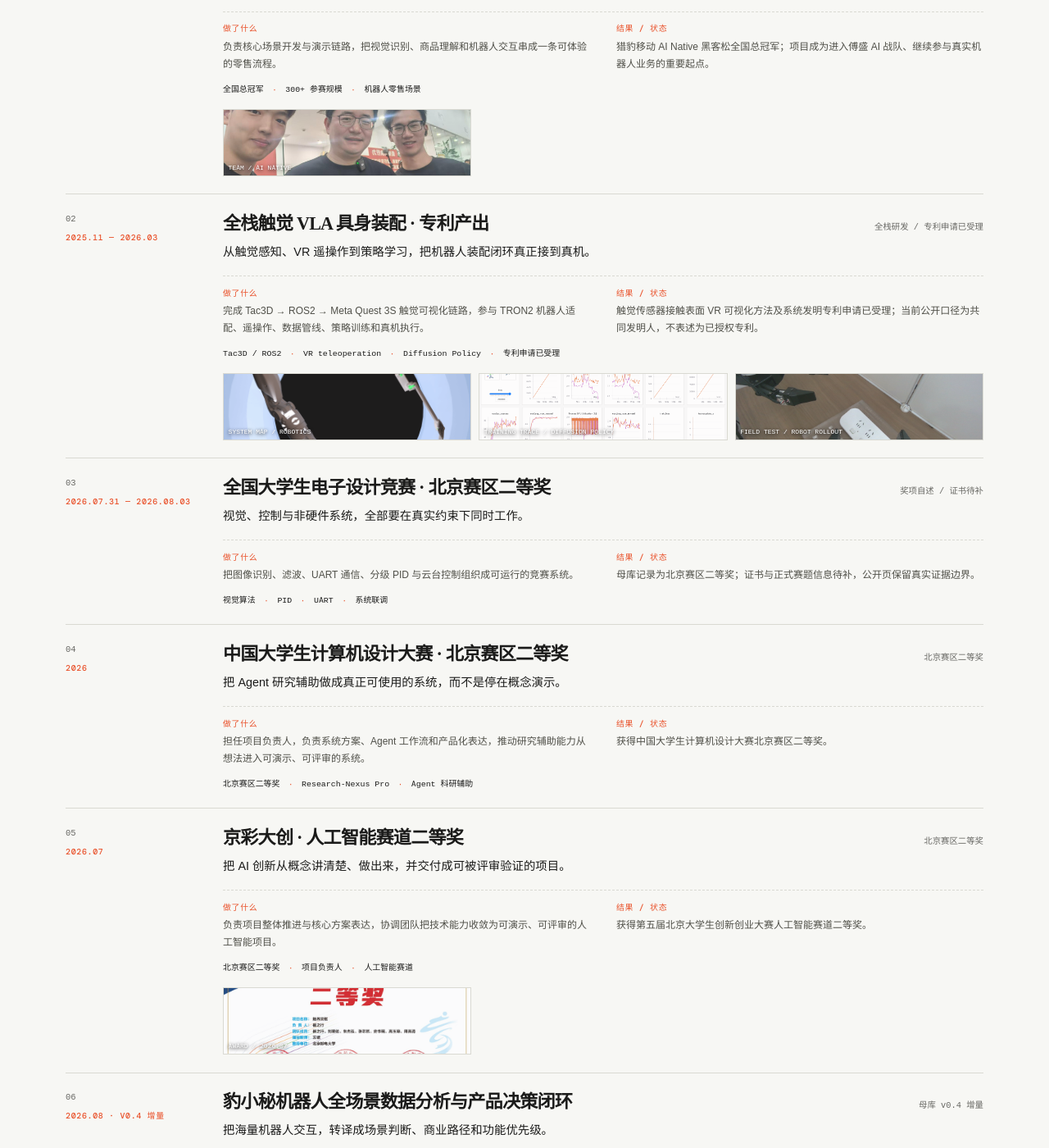
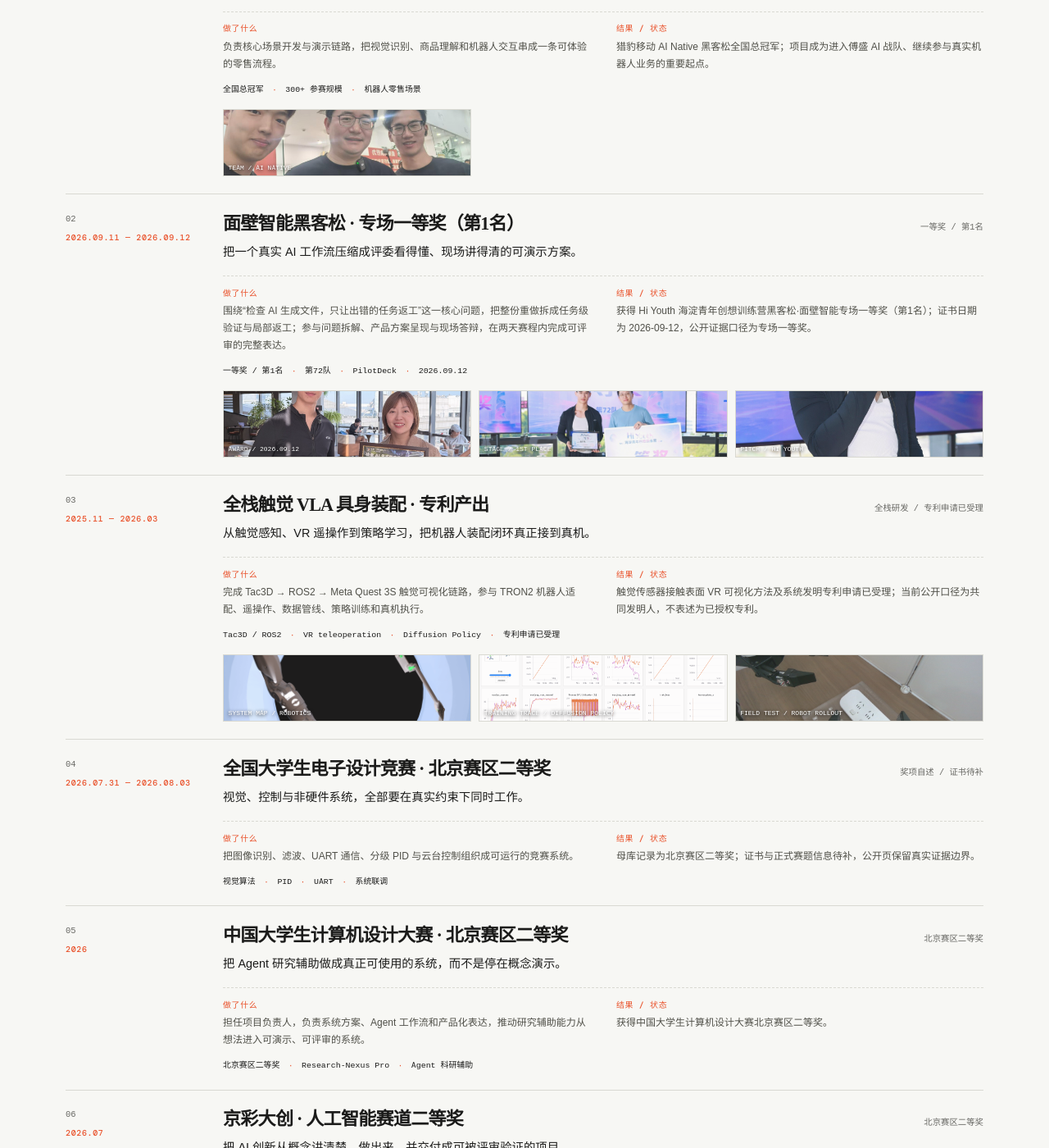
Before and after one commit to changer-changer/changer-changer.github.io, a Jekyll site: the page built from resume/index.md, in a window 1280 px wide and 1400 px high, scrolled down 1225 px. Shown: the whole window at 82% size. Built offline with Jekyll 4.4.1, drawn with Linux system fonts in a browser that asks for light colours; some web fonts are replaced; some of the changed text lies outside the part shown.

Commit message:
feat: add Hi Youth MiBi hackathon award

```diff
--- a/_data/resume_portfolio.yml
+++ b/_data/resume_portfolio.yml
@@ -1,5 +1,5 @@
 schema: 1
-updated: "2026.08"
+updated: "2026.09"
 identity:
   name: "崔之行"
   latin: "CUI ZHIXING"
@@ -24,6 +24,27 @@ media:
     label: "TEAM / AI NATIVE"
     caption: "与傅盛及队友的活动现场"
     note: "母库辅助证据：证明现场接触与团队活动，不单独证明具体名额或投资承诺。"
+    kind: "photo"
+  - id: "mibi-award-portrait"
+    image: "/assets/images/resume/portfolio/mibi-hiyouth-award.jpg"
+    alt: "Hi Youth 海淀青年创想训练营面壁智能专场一等奖获奖合影"
+    label: "AWARD / 2026.09.12"
+    caption: "面壁智能专场一等奖 · 获奖合影"
+    note: "第72队现场获奖照片；证书可见 Hi Youth 海淀青年创想训练营与一等奖口径。"
+    kind: "proof"
+  - id: "mibi-award-stage"
+    image: "/assets/images/resume/portfolio/mibi-hiyouth-stage.jpg"
+    alt: "第72队在 Hi Youth 面壁智能专场颁奖现场"
+    label: "STAGE / 1ST PLACE"
+    caption: "颁奖现场 · 第72队"
+    note: "现场照片：奖状与舞台背屏共同呈现一等奖结果。"
+    kind: "photo"
+  - id: "mibi-award-talk"
+    image: "/assets/images/resume/portfolio/mibi-hiyouth-talk.jpg"
+    alt: "在 Hi Youth 面壁智能专场进行项目答辩"
+    label: "PITCH / HI YOUTH"
+    caption: "现场答辩 · 把方案讲到评委能判断"
+    note: "答辩现场照片；用于证明参与呈现，不单独替代项目材料。"
     kind: "photo"
   - id: "tactile-rollout"
     image: "/assets/images/resume/evidence/tactile-realman-rollout.png"
@@ -202,6 +223,19 @@ projects:
     tags: ["robotics", "computer vision", "retail", "rapid prototyping"]
     status: "全国总冠军 / 产品场景落地"
     media_ids: ["fusheng-team"]
+  - id: "mibi-hackathon"
+    kind: "PRODUCT"
+    label: "HACKATHON / HI YOUTH × 面壁智能"
+    period: "2026.09.11 — 2026.09.12"
+    title: "面壁智能黑客松 · 专场一等奖（第1名）"
+    hook: "把一个真实 AI 工作流压缩成评委看得懂、现场讲得清的可演示方案。"
+    summary: "参加 Hi Youth 海淀青年创想训练营黑客松·面壁智能专场，以第72队成员身份围绕 PilotDeck 完成方案表达与现场答辩。"
+    contribution: "围绕“检查 AI 生成文件，只让出错的任务返工”这一核心问题，把整份重做拆成任务级验证与局部返工；参与问题拆解、产品方案呈现与现场答辩，在两天赛程内完成可评审的完整表达。"
+    outcome: "获得 Hi Youth 海淀青年创想训练营黑客松·面壁智能专场一等奖（第1名）；证书日期为 2026-09-12，公开证据口径为专场一等奖。"
+    metrics: ["一等奖 / 第1名", "第72队", "PilotDeck", "2026.09.12"]
+    tags: ["AI workflow", "Agent product", "hackathon", "pitch"]
+    status: "一等奖 / 第1名"
+    media_ids: ["mibi-award-portrait", "mibi-award-stage", "mibi-award-talk"]
   - id: "tactile-vla"
     kind: "RESEARCH"
     label: "ROBOTICS / VLA / PATENT"
@@ -304,6 +338,11 @@ projects:
     status: "北京赛区二等奖"
     media_ids: ["award-jingcai"]
 awards:
+  - title: "Hi Youth × 面壁智能黑客松 · 一等奖（第1名）"
+    period: "2026.09.12"
+    detail: "第72队 / PilotDeck 项目"
+    status: "证书与现场照片已证实"
+    media_id: "mibi-award-portrait"
   - title: "京彩大创 · 人工智能赛道二等奖"
     period: "2026.07"
     detail: "项目负责人 / 触界灵枢"
@@ -340,6 +379,8 @@ profiles:
     summary: "我把机器人、模型与真实业务接在一起：能下现场找真问题，也能把感知、数据、控制和 Demo 推进到需求、研发与交付。"
     audience: "给招聘者的一句话：你看到的不是“会很多工具”的人，而是一个能在技术深水区和业务现场之间来回切换、并把两边接起来的人。"
     signals:
+      - value: "专场第1名"
+        label: "Hi Youth × 面壁智能黑客松 / 第72队"
       - value: "傅盛 AI 战队"
         label: "由傅盛发起并指导的管培生计划"
       - value: "3.39M"
@@ -347,10 +388,10 @@ profiles:
       - value: "FULL LOOP"
         label: "传感器 → 模型 → 真机 → 用户"
     focus: ["AI systems", "Embodied intelligence", "Product practice", "Research engineering"]
-    featured: ["hackathon", "tactile-vla", "electronic-design", "computer-design", "jingcai", "robot-data-loop"]
+    featured: ["hackathon", "mibi-hackathon", "tactile-vla", "electronic-design", "computer-design", "jingcai"]
     supporting: ["agentos-media", "ai-workbench", "ai-field-ops", "residual", "agent-evolution", "tron2"]
     experience_order: ["current", "robotics"]
-    proof_media: ["fusheng-field", "award-jingcai", "patent-accepted", "award-national-math"]
+    proof_media: ["mibi-award-portrait", "mibi-award-stage", "fusheng-field", "award-jingcai", "patent-accepted"]
   research:
     nav_label: "科研 / 算法版"
     eyebrow: "RESEARCH ENGINEERING / CV"
@@ -362,13 +403,13 @@ profiles:
         label: "触觉 VR 可视化发明专利申请已受理"
       - value: "TRON2"
         label: "机器人适配、数据、训练、控制与真机"
-      - value: "REPRESENTATION"
-        label: "Residual Attention 机制假设与消融"
+      - value: "第1名"
+        label: "面壁智能专场黑客松 / 第72队"
     focus: ["Robotics systems", "Diffusion Policy", "Tactile sensing", "Agent evolution"]
-    featured: ["tactile-vla", "electronic-design", "computer-design", "jingcai", "hackathon", "residual"]
+    featured: ["tactile-vla", "mibi-hackathon", "electronic-design", "computer-design", "jingcai", "hackathon"]
     supporting: ["tron2", "tactile-vr", "agent-evolution", "robot-data-loop", "fusheng-ai-team"]
     experience_order: ["robotics", "current"]
-    proof_media: ["patent-accepted", "tactile-robot", "tactile-training", "award-jingcai"]
+    proof_media: ["mibi-award-portrait", "mibi-award-talk", "patent-accepted", "tactile-robot", "tactile-training"]
   product:
     nav_label: "产品 / FDE 版"
     eyebrow: "AI PRODUCT / FDE"
@@ -376,14 +417,14 @@ profiles:
     summary: "我从真实客户和真实数据出发，定义场景与任务链，再用 Demo、需求管理、研发协同和交付验证把模糊机会压缩成下一步能行动的产品。"
     audience: "给产品负责人 / FDE HR 的一句话：我不是把需求写得更长，而是把错误方向更早证伪，把正确问题更快推进到团队能交付的状态。"
     signals:
-      - value: "31 / 55"
-        label: "AI 实战派北京场阶段落地数据"
+      - value: "第1名"
+        label: "面壁智能专场黑客松 / 第72队"
       - value: "3 → 8+"
         label: "市场部 AI 工作台两周扩展"
       - value: "P02 → P11"
         label: "从客户现场到数据决策闭环"
     focus: ["Customer discovery", "Product strategy", "FDE delivery", "AI-native workflow"]
-    featured: ["fusheng-ai-team", "robot-data-loop", "hackathon", "agentos-media", "ai-workbench", "ai-field-ops"]
+    featured: ["fusheng-ai-team", "mibi-hackathon", "robot-data-loop", "hackathon", "agentos-media", "ai-workbench"]
     supporting: ["tactile-vla", "electronic-design", "computer-design", "jingcai", "tron2", "residual"]
     experience_order: ["current", "robotics"]
-    proof_media: ["fusheng-field", "fusheng-team", "retail-ui", "retail-voice", "ipd-certificate"]
+    proof_media: ["mibi-award-portrait", "mibi-award-stage", "fusheng-field", "fusheng-team", "retail-ui"]
```
Also changed, not shown: assets/images/resume/portfolio/mibi-hiyouth-award.jpg (added), assets/images/resume/portfolio/mibi-hiyouth-stage.jpg (added), assets/images/resume/portfolio/mibi-hiyouth-talk.jpg (added).
